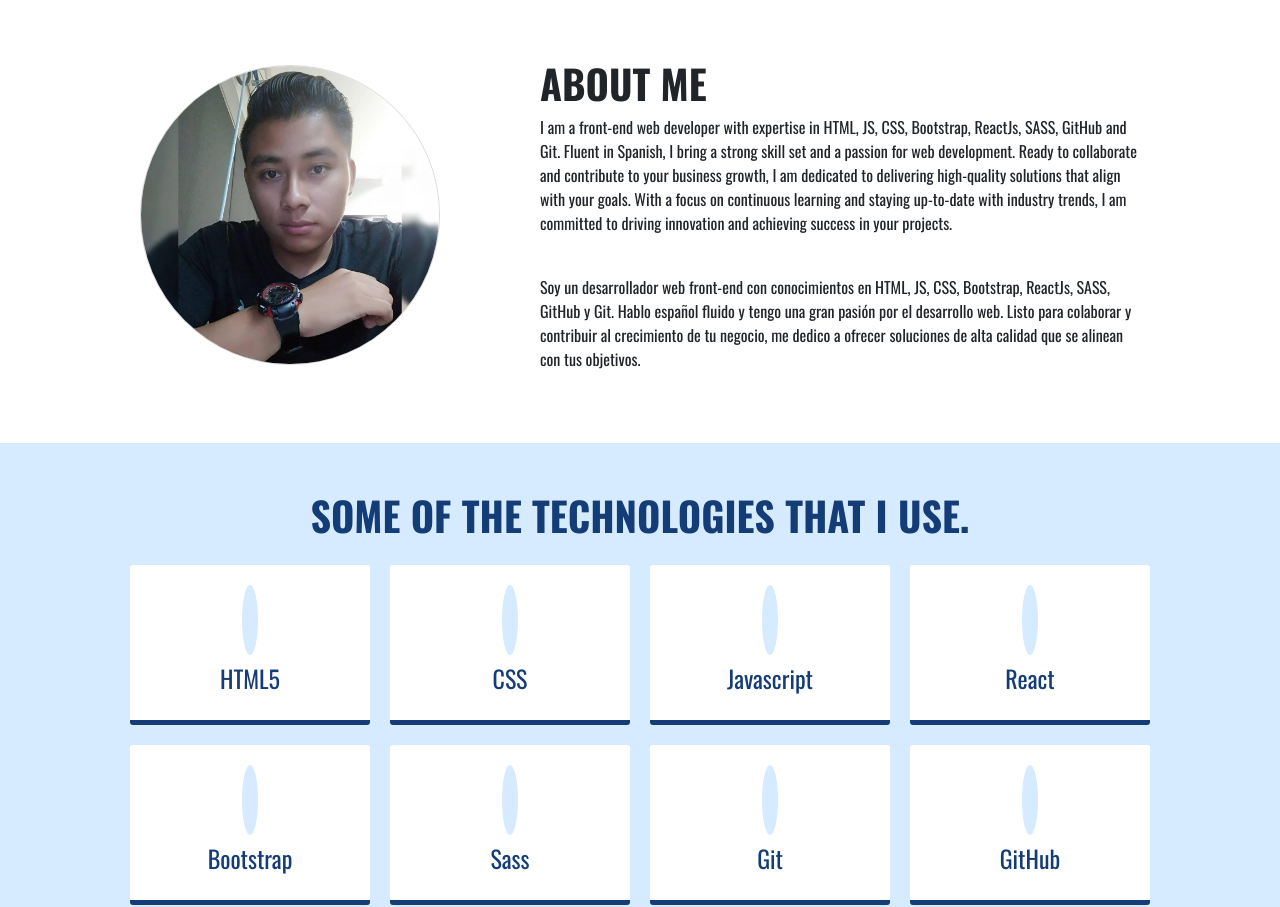
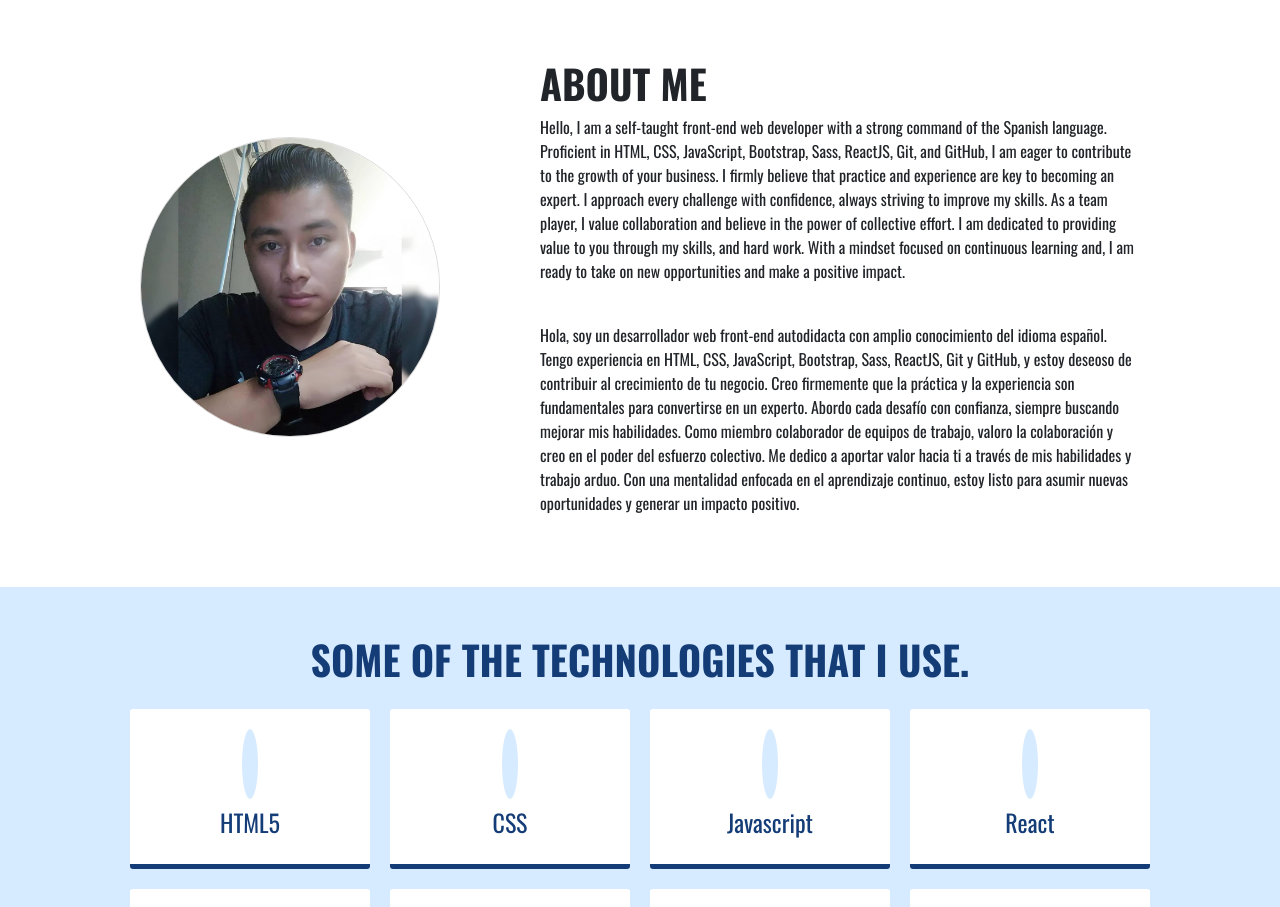
Before and after one commit to GerardoJCruz/portfolio, a React (Create React App) app: page / in a window 1280 px wide. Shown: the part 802-1709 px from the top of the page. Built offline with nearby package versions, Linux system fonts and the light colour scheme; some icons are missing.

Commit message:
Portfolio ready to deploy

```diff
--- a/public/index.html
+++ b/public/index.html
@@ -24,7 +24,7 @@
       work correctly both with client-side routing and a non-root public URL.
       Learn how to configure a non-root public URL by running `npm run build`.
     -->
-    <title>React App</title>
+    <title>Gerardo J Cruz Portfolio</title>
   </head>
   <body>
     <noscript>You need to enable JavaScript to run this app.</noscript>
--- a/src/screens/AboutMe.jsx
+++ b/src/screens/AboutMe.jsx
@@ -9,9 +9,9 @@ function AboutMe() {
             </div>
             <div className="about__text">
                 <h1>ABOUT ME</h1>
-                <p>I am a front-end web developer with expertise in HTML, JS, CSS, Bootstrap, ReactJs, SASS, GitHub and Git. Fluent in Spanish, I bring a strong skill set and a passion for web development. Ready to collaborate and contribute to your business growth, I am dedicated to delivering high-quality solutions that align with your goals. With a focus on continuous learning and staying up-to-date with industry trends, I am committed to driving innovation and achieving success in your projects.</p>
+                <p>Hello, I am a self-taught front-end web developer with a strong command of the Spanish language. Proficient in HTML, CSS, JavaScript, Bootstrap, Sass, ReactJS, Git, and GitHub, I am eager to contribute to the growth of your business. I firmly believe that practice and experience are key to becoming an expert. I approach every challenge with confidence, always striving to improve my skills. As a team player, I value collaboration and believe in the power of collective effort. I am dedicated to providing value to you through my skills,  and hard work. With a mindset focused on continuous learning and, I am ready to take on new opportunities and make a positive impact.</p>
                 <br/>
-                <p>Soy un desarrollador web front-end con conocimientos en HTML, JS, CSS, Bootstrap, ReactJs, SASS, GitHub y Git. Hablo español fluido y tengo una gran pasión por el desarrollo web. Listo para colaborar y contribuir al crecimiento de tu negocio, me dedico a ofrecer soluciones de alta calidad que se alinean con tus objetivos.</p>
+                <p>Hola, soy un desarrollador web front-end autodidacta con amplio conocimiento del idioma español. Tengo experiencia en HTML, CSS, JavaScript, Bootstrap, Sass, ReactJS, Git y GitHub, y estoy deseoso de contribuir al crecimiento de tu negocio. Creo firmemente que la práctica y la experiencia son fundamentales para convertirse en un experto. Abordo cada desafío con confianza, siempre buscando mejorar mis habilidades. Como miembro colaborador de equipos de trabajo, valoro la colaboración y creo en el poder del esfuerzo colectivo. Me dedico a aportar valor hacia ti a través de mis habilidades y trabajo arduo. Con una mentalidad enfocada en el aprendizaje continuo, estoy listo para asumir nuevas oportunidades y generar un impacto positivo.</p>
             </div>
         </div>
     )
```
Also changed, not shown: 1 other file (tests, documents, lock files or other folders).
